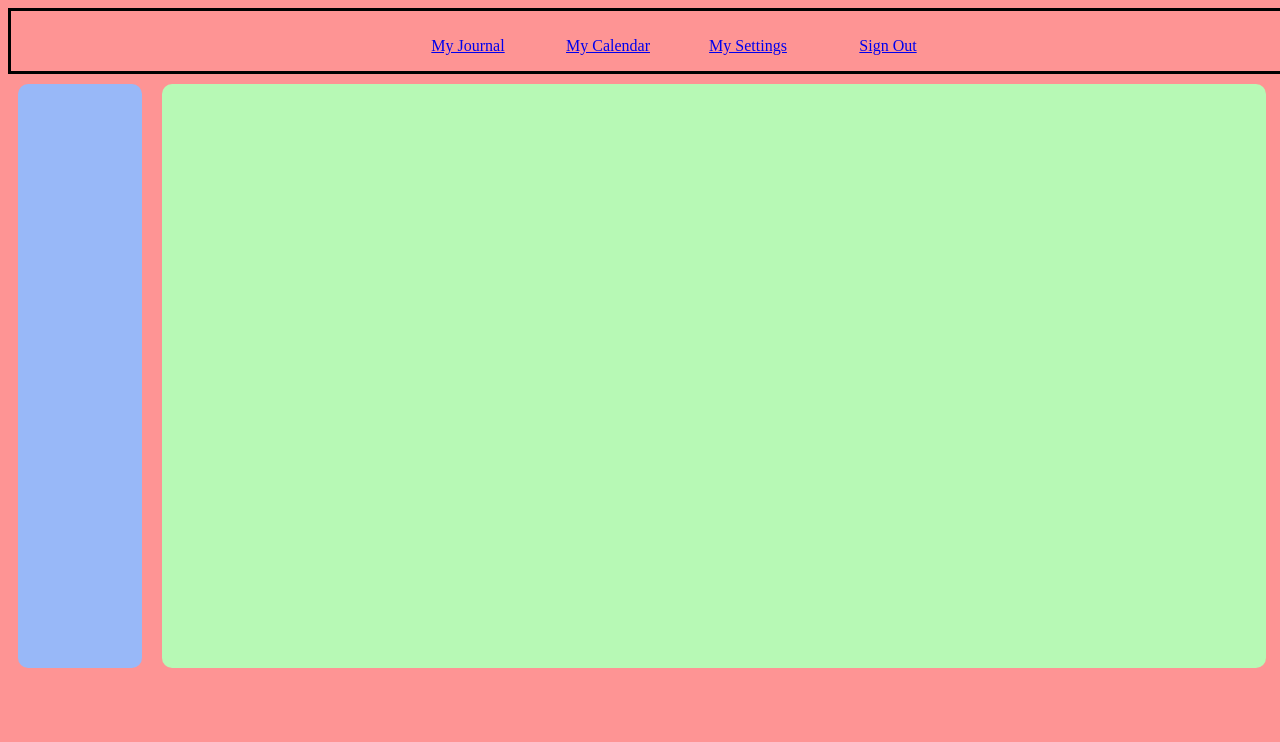
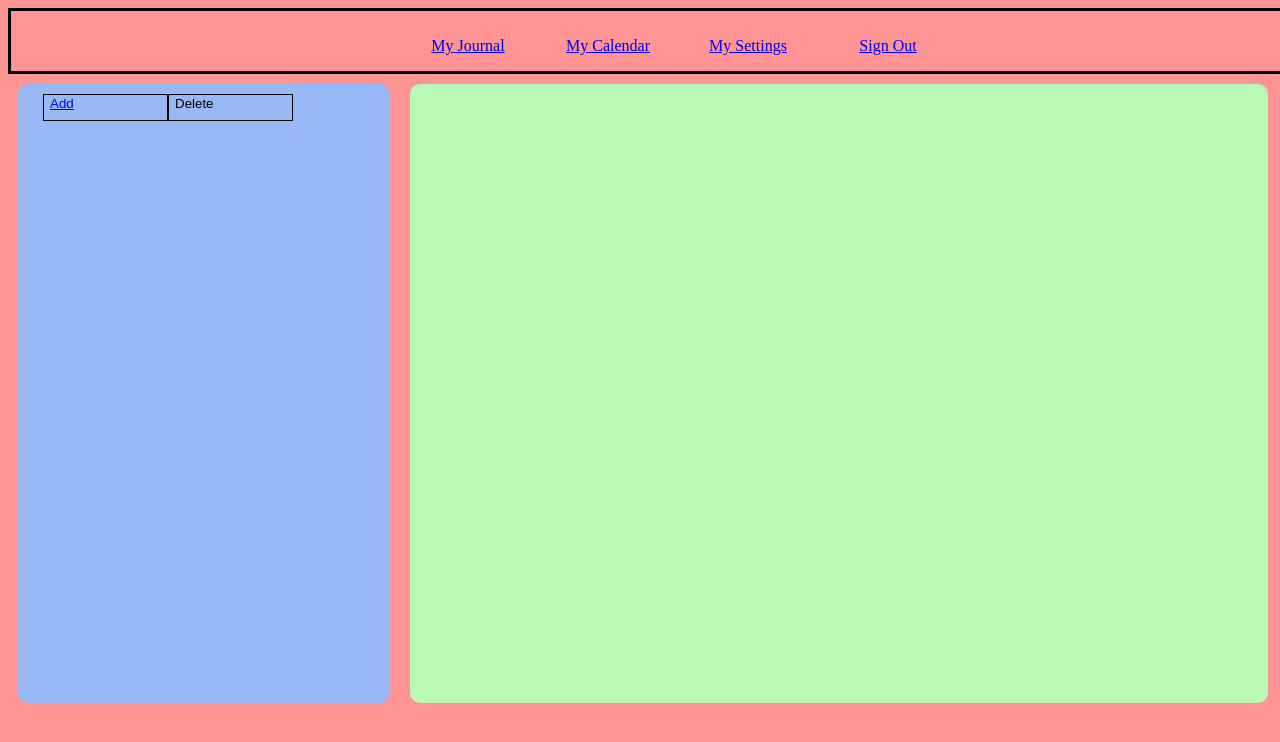
Before and after one commit to cse110-sp21-group14/cse110-sp21-group14, a Node server app: page /main/ in a window 1280 px wide. Shown: the top 742 px of the page. Run offline with Node 20, Linux system fonts and the light colour scheme; the visitor is signed in with stand-in values (Sample User, id 1); data that the repository does not hold is empty; some libraries are stand-ins or nearby versions.

Commit message:
add pageView

```diff
--- /dev/null
+++ b/source/public/css/style-layout-main.css
@@ -0,0 +1,84 @@
+/*
+    Author: Jun Kim
+    Date: May 17th
+    Added CSS for navigation bars.
+*/
+
+/*top nav bar*/
+.menuBar {
+    text-align: center;
+    border-color: black;
+    border-style: solid;
+}
+
+.menuBar ul {
+    display: inline-flex;
+    list-style: none;
+}
+
+.menuBar ul li {
+    text-decoration: none;
+    width: 120px;
+    margin-top: 5px;
+    padding-top: 5px;
+    padding-left: 20px;
+}
+
+/*background color*/
+body {
+    width: 100%;
+    height: 100%;
+    background-color: #FE9494;
+    overflow: hidden;
+}
+
+/*flex box components*/
+.flexbox-container {
+    display: flex;
+}
+
+.flexbox-item {
+    margin: 10px;
+    min-height: 38.7rem;
+}
+
+.sidebar {
+    flex-grow: .1;
+    background: #98B8F8;
+    border-radius: 10px;
+
+}
+
+.viewarea {
+    flex-grow: .89;
+    background-color: #B7F9B5;
+    border-radius: 10px;
+}
+
+/* Hugo's code */
+.buttons{
+    border: 1px solid rgba(0, 0, 0, 0.5);
+    display: block;
+    margin-left: auto;
+    margin-right: auto;
+    border-radius: 10px;
+    width: 95%;
+    height: 90%;
+}
+
+.addDelete{
+    margin-top: 10px;
+    margin-bottom: 10px;
+    display: inline-flex;
+    list-style: none;
+    padding-left: 25px;
+}
+
+.addDelete button{
+    width: 125px;
+    height: 27px;
+    background: #98B8F8;
+    border: 1px solid #000000;
+    display: inline-flex;
+
+}
--- a/source/public/css/style-main.css
+++ b/source/public/css/style-main.css
@@ -3,26 +3,3 @@
     Date: May 15th
     Added CSS for main menu.
 */
-
-/*flex box components*/
-.flexbox-container {
-    display: flex;
-}
-
-.flexbox-item {
-    margin: 10px;
-    min-height: 36.5rem;
-}
-
-.sidebar {
-    flex-grow: .1;
-    background: #98B8F8;
-    border-radius: 10px;
-
-}
-
-.viewarea {
-    flex-grow: .89;
-    background-color: #B7F9B5;
-    border-radius: 10px;
-}
--- a/source/public/css/style.css
+++ /dev/null
@@ -1,33 +0,0 @@
-/*
-    Author: Jun Kim
-    Date: May 17th
-    Added CSS for navigation bars.
-*/
-
-/*top nav bar*/
-.menuBar {
-    text-align: center;
-    border-color: black;
-    border-style: solid;
-}
-
-.menuBar ul {
-    display: inline-flex;
-    list-style: none;
-}
-
-.menuBar ul li {
-    text-decoration: none;
-    width: 120px;
-    margin-top: 5px;
-    padding-top: 5px;
-    padding-left: 20px;
-}
-
-/*background color*/
-body {
-    width: 100%;
-    height: 100%;
-    background-color: #FE9494;
-    overflow: hidden;
-}
--- a/source/public/scripts/script-main.js
+++ b/source/public/scripts/script-main.js
@@ -1,8 +1,29 @@
 /**
  * Filename: script-main.js
- * Author: Group 14 (Front End)
+ * Author: Yinxuan Du
+ * Date: May 17th
  * Purpose: This script runs on the front end (webpage) when the main page is loaded.
  *          This script should only run on the main page.
  */
 
- console.log("This script runs in the main page");
+let journals = Array.from(document.getElementsByClassName("journal-item"));
+console.log(journals);
+console.log("=======");
+
+journals.forEach(function (journal) {
+    let spanSelector = journal.querySelector("span");
+    let ulSelector = journal.querySelector("ul");
+    // console.log(spanSelector);
+
+    spanSelector.addEventListener("click", (event) => {
+        event.preventDefault();
+        if (!ulSelector.hidden) {
+            ulSelector.hidden = true;
+            spanSelector.innerHTML = "&#8227";
+        } else {
+            ulSelector.hidden = false;
+            spanSelector.innerHTML = "&#9662";
+        }
+
+    }, false);
+});
--- a/source/routes/main.js
+++ b/source/routes/main.js
@@ -10,43 +10,19 @@ const { ensureAuth } = require('../middleware/auth');
 const secret = require("../config/secret");
 const Journal = require("../models/Journal");
 const Page = require("../models/Page");
+const { getDecryptedJournals, getDecryptedJournal, getDecryptedPage } = require("../config/decrypt");
 
 // @desc     /main
 // @desc responds with a list of all journals belonging to the user (json)
 // @route GET
 router.get('/', ensureAuth, async (req, res) => {
     try {
-        console.log("start fetching");
         // getting all users journals with googleId and calling lean to turn them into json
         let encryptedJournals = await Journal.find({googleId: req.user.googleId}).lean();
-        let decryptedJournals = [];
-
-        // decrypting each journal
-        encryptedJournals.forEach(journal => {
-            // getting page names for a journal
-            let encryptedPages = journal.pages;
-            let decryptedPages = [];
-
-            // decrypting page names for a journal
-            encryptedPages.forEach(page => {
-                decryptedPages.push(secret.decrypt(page));
-            });
-
-            let decrypted = {
-                _id: journal._id,
-                title: secret.decrypt(journal.title),
-                googleId: journal.googleId,
-                pages: decryptedPages,
-                pageIds: journal.pageIds
-            };
-
-            // adding decrypted journal
-            decryptedJournals.push(decrypted);
-        });
+        let decryptedJournals = getDecryptedJournals(encryptedJournals);
 
         // responding to get request with journals
         //res.json(decryptedJournals);
-        console.log(decryptedJournals);
         res.render('main', { journals: decryptedJournals });
     } catch (err) {
         console.log(err);
@@ -54,36 +30,25 @@ router.get('/', ensureAuth, async (req, res) => {
     }
 });
 
-// @desc /main/:journal_id
+
+// @desc /main/journal/:id
 // @desc get a specific journal from its id
 // @route GET
-router.get('/:id', ensureAuth, async (req, res) => {
+router.get('/journal/:id', ensureAuth, async (req, res) => {
     try {
         // a specific journal from the user
         let encryptedJournal = await Journal.findOne({googleId: req.user.googleId, _id: req.params.id}).lean();
-        let encryptedPages = encryptedJournal.pages;
-        let decryptedPages = [];
-
-        // decrypting each page belonging to the requested journal
-        encryptedPages.forEach((page) => {
-            decryptedPages.push(secret.decrypt(page));
-        });
-
-        let decryptedJournal = {
-            _id: encryptedJournal._id,
-            title: secret.decrypt(encryptedJournal.title),
-            googleId: encryptedJournal.googleId,
-            pages: decryptedPages,
-            pageIds: encryptedJournal.pageIds
-        };
+        let decryptedJournal = getDecryptedJournal(encryptedJournal);
 
         // responding to get request with journal
+        //console.log(decryptedJournal);
         res.json(decryptedJournal);
     } catch (err) {
         console.log(err)
         // TODO: determine what to return in the event an invalid fetch is created
     }
 });
+
 
 // @desc gets the pages of a specific journal
 // @route GET
@@ -121,28 +86,35 @@ router.get('/:id/pages', ensureAuth, async (req,res) => {
 
 // @desc Get a specific page from a specific journal
 // @route GET
-router.get('/:id/:id', ensureAuth, async (req, res) => {
+router.get('/page/:id', ensureAuth, async (req, res) => {
     try {
-        // getting page from id
+        // getting all users journals with googleId and calling lean to turn them into json
+        let encryptedJournals = await Journal.find({googleId: req.user.googleId}).lean();
+        let decryptedJournals = getDecryptedJournals(encryptedJournals);
+
+        // getting page from id, decrypting page
         let encryptedPage = await Page.findOne({ googleId: req.user.googleId, _id: req.params.id }).lean();
+        let decryptedPage = getDecryptedPage(encryptedPage, req.params.id, req.user.googleId);
 
-        // decrypting page
-        let decryptedPage = {
-            _id: req.params.id,
-            title: secret.decrypt(encryptedPage.title),
-            googleId: req.user.googleId,
-            journalId: encryptedPage.journalId,
-            lastModified: encryptedPage.lastModified,
-            importance: encryptedPage.importance,
-            content: secret.decrypt(encryptedPage.content)
-        };
 
         // responding with the requested page
-        res.json(decryptedPage);
+        //res.json(decryptedPage);
+        console.log(decryptedPage);
+        res.render("pageView", { journals: decryptedJournals, page: decryptedPage });
     } catch (err) {
         console.log(err);
         // TODO: determine what to return from a fetch that results in an error
     }
 });
 
+// TODO
+router.get('/add/journal', ensureAuth, async (req, res) => {
+    res.render("main");
+});
+
+// TODO
+router.get('/add/page', ensureAuth, async (req, res) => {
+    res.render("main");
+});
+
 module.exports = router;
--- a/source/views/layouts/login.hbs
+++ b/source/views/layouts/login.hbs
@@ -4,7 +4,7 @@
     <meta charset="UTF-8">
     <meta http-equiv="X-UA-Compatible" content="IE=edge">
     <meta name="viewport" content="width=device-width, initial-scale=1.0">
-    <link rel="stylesheet" href="/css/style.css">
+    <link rel="stylesheet" href="/css/style-layout-login.css">
     <title>Bullet Journal</title>
 </head>
 <body>
--- a/source/views/layouts/main.hbs
+++ b/source/views/layouts/main.hbs
@@ -4,7 +4,8 @@
     <meta charset="UTF-8">
     <meta http-equiv="X-UA-Compatible" content="IE=edge">
     <meta name="viewport" content="width=device-width, initial-scale=1.0">
-    <link rel="stylesheet" href="/css/style.css">
+    <link rel="stylesheet" href="/css/style-layout-main.css">
+    <script src="/scripts/script-main.js" type="module"></script>
     <title>Bullet Journal</title>
 </head>
 
@@ -19,6 +20,36 @@
             <li><a href="/auth/logout">Sign Out</a></li>
         </ul>
     </div>
-    {{{body}}}
+    <div class="flexbox-container">
+    <div class="flexbox-item sidebar">
+        <ul class="journals addDelete">
+            <li><button><a href="/main/add/journal">Add</a></button></li>
+            <li><button>Delete</button></li>
+        </ul><br>
+        {{#each journals}}
+            <div class="journal-item">
+                <button><span>&#9662;</span></button> <a href="/main/journal/{{journalId}}">{{title}}</a>
+                <ul>
+                    {{#each pages}}
+                        <li><a href="/main/page/{{pageId}}">{{pageTitle}}</a></li>
+                    {{/each}}
+                </ul>
+                <br><br>
+            </div>
+        {{/each}}
+        <!-- <div class="search">
+            <input type="text">
+        </div>
+
+        <div class="buttons">
+            <button>Add</button>
+            <button>Delete</button>
+        </div> -->
+    </div>
+    <div class="flexbox-item viewarea">
+       <!-- <p>test</p> -->
+       {{{body}}}
+    </div>
+</div>
 </body>
 </html>
--- a/source/views/login.hbs
+++ b/source/views/login.hbs
@@ -6,9 +6,6 @@
 <link rel="stylesheet" href="/css/style-login.css">
 <!-- <script src="scripts/script-login.js" type="module"></script> -->
 
-
-<p>Login page here!</p>
-<a href="/">Click here to login</a>
 
 <body>
     <div class="green">
--- a/source/views/main.hbs
+++ b/source/views/main.hbs
@@ -4,24 +4,7 @@
     HTML main page (for testing).
 -->
 <link rel="stylesheet" href="/css/style-main.css">
-<!-- <script src="scripts/script-main.js" type="module"></script> -->
-<div class="flexbox-container">
-    <div class="flexbox-item sidebar">
-        {{#each journals}}
-            <a href="/main/{{_id}}">{{title}}</a>
-            <br><br>
-        {{/each}}
-        <!-- <div class="search">
-            <input type="text">
-        </div>
+<script src="scripts/script-main.js" type="module"></script>
 
-        <div class="buttons">
-            <button>Add</button>
-            <button>Delete</button>
-        </div> -->
-    </div>
-    <div class="flexbox-item viewarea">
-       <!-- <p>test</p> -->
-    </div>
-</div>
+
 <!-- <button><a href="/auth/logout">Logout</a></button> -->
```
Also changed, not shown: source/config/decrypt.js (added, +79 -0 lines), source/views/pageView.hbs (added, +9 -0 lines), source/public/css/style-layout-login.css (renamed from source/public/css/style-login.css).
